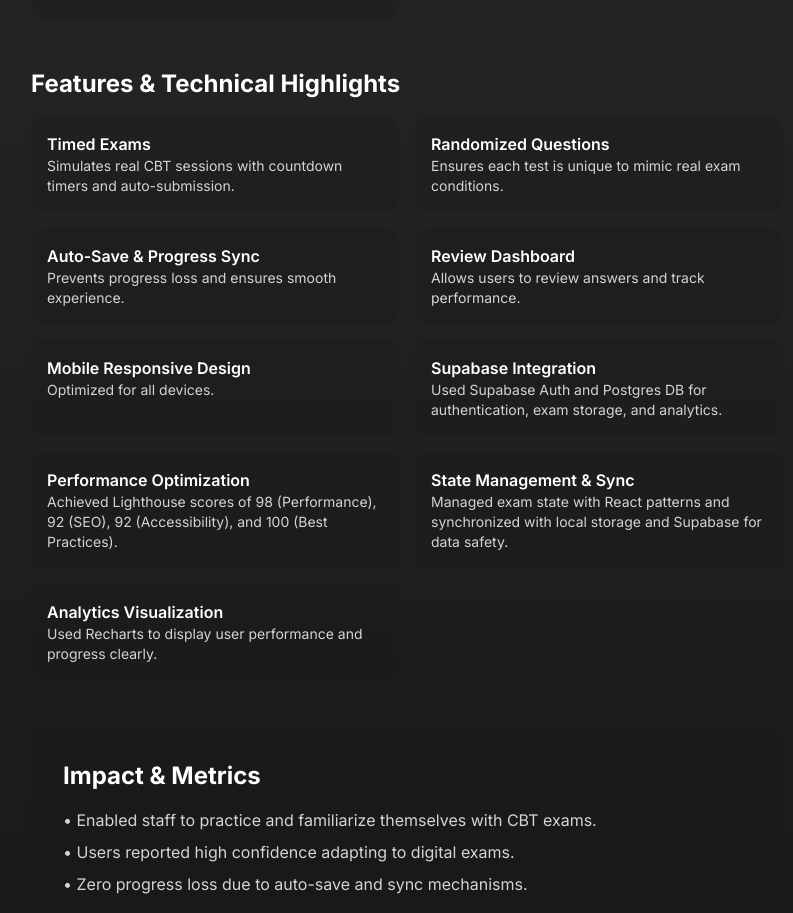
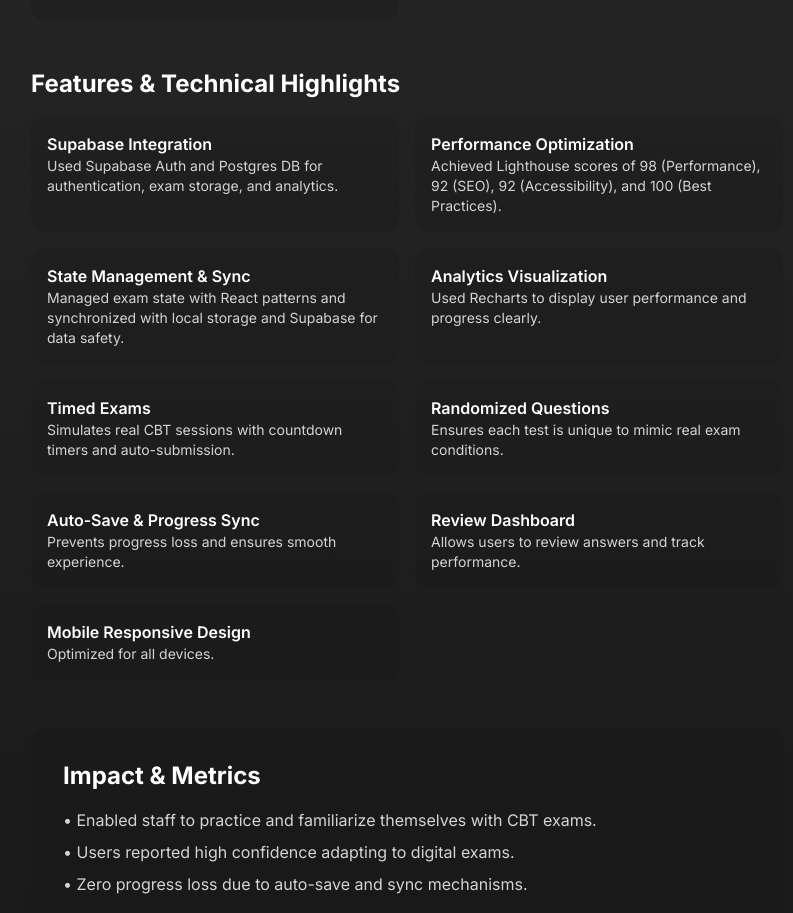
Before and after one commit to Lesuuh/new-portfolio, a Next.js app: page /projects/1 in a window 1280 px wide. Shown: the part 1665-2578 px from the top of the page, without its empty margins (433-1226 px from the left). Built offline with nearby package versions, Linux system fonts and the light colour scheme.

Commit message:
refactor project details to improve feature and technical highlight rendering

```diff
--- a/app/data.ts
+++ b/app/data.ts
@@ -171,37 +171,49 @@ export const projects: Project[] = [
     keyFeatures: [
       {
         title: "Anonymous Posting",
-        description: "Users can post thoughts without revealing identity.",
+        description:
+          "Users can post thoughts without revealing their identity.",
+      },
+      {
+        title: "Anonymous Interaction",
+        description:
+          "Like, comment, and share posts without creating an account.",
       },
       {
         title: "Installable PWA",
         description:
-          "Can be installed on mobile devices for app-like experience.",
-      },
-      {
-        title: "Responsive Design",
-        description: "Optimized for desktop, tablet, and mobile screens.",
+          "Installable on mobile devices for a native app-like experience.",
       },
       {
         title: "Smooth Browsing",
-        description: "Infinite scroll for effortless post navigation.",
+        description: "Infinite scrolling for seamless content discovery.",
+      },
+      {
+        title: "Fast & Responsive UI",
+        description:
+          "Optimized layout that works smoothly across all screen sizes.",
       },
     ],
     technicalHighlights: [
       {
-        title: "Supabase Backend",
+        title: "Anonymous Identity Architecture",
         description:
-          "Handles authentication, anonymous sessions, and secure data storage.",
+          "Designed a custom anonymous identity system using HMAC hashing, rotating tokens, and secure httpOnly cookies to provide persistent user tracking without authentication.",
       },
       {
-        title: "PWA Implementation",
+        title: "Abuse Prevention & Rate Limiting Layer",
         description:
-          "Service workers and manifest enable installation and offline access.",
+          "Implemented per-identity rate limiting and action throttling to prevent spam, flooding, and manipulation in an anonymous environment.",
       },
       {
-        title: "Frontend Optimization",
+        title: "PWA Infrastructure",
         description:
-          "Efficient React components with Tailwind styling for fast rendering.",
+          "Configured service workers and web manifest for offline support and installability, enabling an app-like experience on mobile devices.",
+      },
+      {
+        title: "Backend Integration Layer",
+        description:
+          "Integrated Express middleware pipeline with Supabase for identity persistence, post ownership, and interaction tracking.",
       },
     ],
     challenges: [
@@ -235,7 +247,7 @@ export const projects: Project[] = [
     featured: true,
     status: "Prototype / PWA",
     category: "Personal Project",
-    timeline: "3 months",
+    timeline: "1 month",
     metrics: {
       // users: "100+",
       offlineSupport: "Yes",
--- a/app/projects/[projectId]/page.tsx
+++ b/app/projects/[projectId]/page.tsx
@@ -250,6 +250,16 @@ const ProjectDetail = () => {
                 Features & Technical Highlights
               </h2>
               <div className="grid gap-4 sm:grid-cols-2">
+                {project.technicalHighlights?.map((item, idx) => (
+                  <div key={idx} className="bg-neutral-900/20 rounded-xl p-4">
+                    <h3 className="text-base font-semibold text-white">
+                      {item.title}
+                    </h3>
+                    <p className="text-sm text-neutral-300">
+                      {item.description}
+                    </p>
+                  </div>
+                ))}
                 {project.keyFeatures?.map((feature, idx) => (
                   <div key={idx} className="bg-neutral-900/20 rounded-xl p-4">
                     <h3 className="text-base font-semibold text-white">
@@ -260,16 +270,7 @@ const ProjectDetail = () => {
                     </p>
                   </div>
                 ))}
-                {project.technicalHighlights?.map((item, idx) => (
-                  <div key={idx} className="bg-neutral-900/20 rounded-xl p-4">
-                    <h3 className="text-base font-semibold text-white">
-                      {item.title}
-                    </h3>
-                    <p className="text-sm text-neutral-300">
-                      {item.description}
-                    </p>
-                  </div>
-                ))}
+
               </div>
             </section>
 
```
